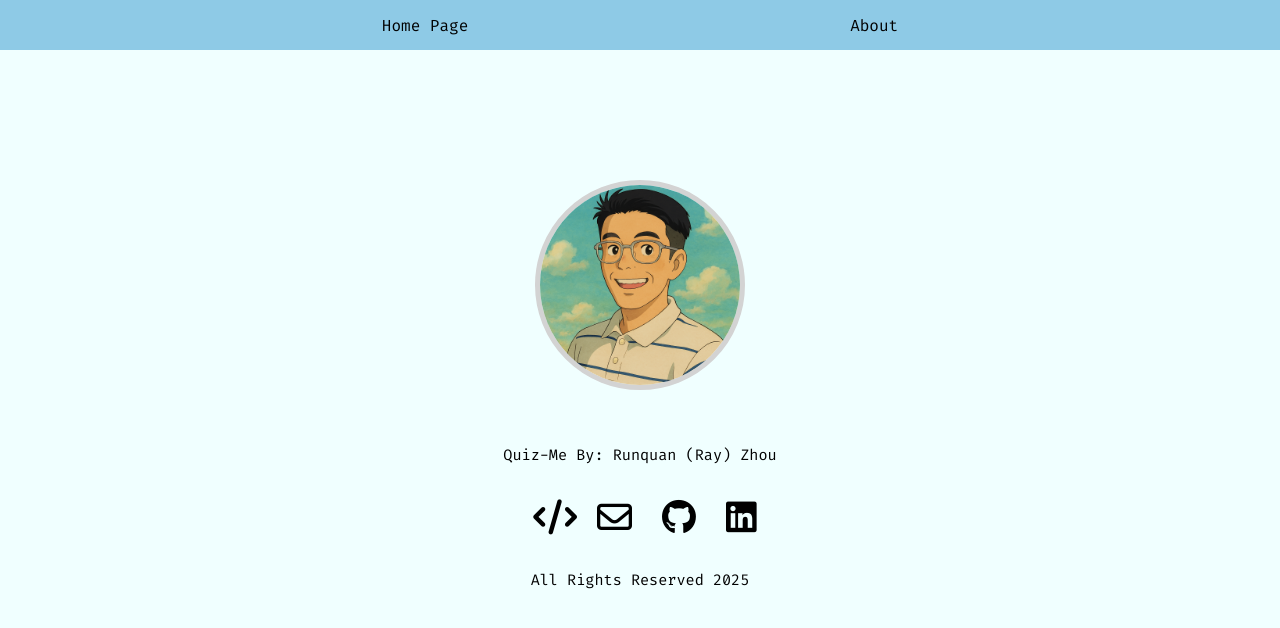
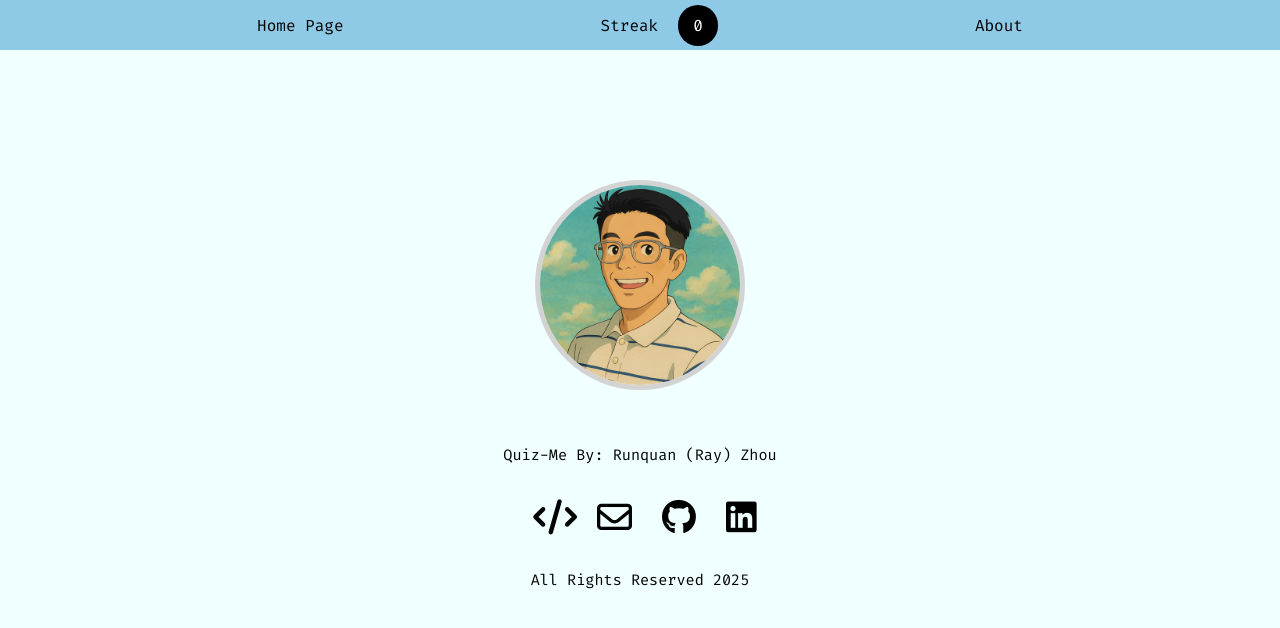
Before and after one commit to runquan-ray-zhou/quiz-me, a React (Vite) app: page /about in a window 1280 px wide. Shown: the top 628 px of the page. Built offline with nearby package versions, Linux system fonts and the light colour scheme.

Commit message:
add answer streak counter

```diff
--- a/src/App.css
+++ b/src/App.css
@@ -34,7 +34,8 @@ header {
   z-index: 10;
 }
 
-.play__button {
+.play__button,
+.Question__play-button {
   border: none;
   background: black;
   padding: 15px 20px 15px 20px;
@@ -72,7 +73,19 @@ select {
   text-align: center;
 }
 
-.answer {
+.Question__category {
+  font-weight: bold;
+  font-size: 1.4em;
+  margin: 10px 0px;
+}
+
+.Question__question,
+.Question__answer-prompt {
+  font-size: 0.95em;
+  margin: 10px 0px;
+}
+
+.Question__correct-answer {
   color: white;
   width: auto;
   margin: 10px 10px;
@@ -83,7 +96,7 @@ select {
   font-size: clamp(0.95em, 1vw + 0.125em, 1em);
 }
 
-.answer__choices {
+.Question__answer-choices {
   text-wrap: auto;
   display: block;
   width: auto;
@@ -123,3 +136,16 @@ iframe {
   width: 100%;
   height: 100%;
 }
+
+.Header__streak {
+  margin-right: 20px;
+}
+
+.Header__streak-count {
+  border: none;
+  background: black;
+  padding: 10px 15px 10px 15px;
+  color: white;
+  border-radius: 25px;
+  margin: 10px 0px;
+}
--- a/src/App.jsx
+++ b/src/App.jsx
@@ -11,6 +11,7 @@ function App() {
   const [triviaCategory, setCategory] = useState("");
   const [triviaDifficulty, setDifficulty] = useState("");
   const [triviaType, setType] = useState("");
+  const [count, setCount] = useState(0);
 
   const BASE_URL = `https://opentdb.com/api.php?amount=1&category=${triviaCategory}&difficulty=${triviaDifficulty}&type=${triviaType}`;
 
@@ -18,7 +19,7 @@ function App() {
     <div className="App.css">
       <main>
         <Router>
-          <Header />
+          <Header count={count} />
           <Routes>
             <Route path="/" element={<Login />} />
             <Route path="/about" element={<About />} />
@@ -32,7 +33,12 @@ function App() {
                 />
               }
             />
-            <Route path="/question" element={<TriviaGame url={BASE_URL} />} />
+            <Route
+              path="/question"
+              element={
+                <TriviaGame url={BASE_URL} setCount={setCount} count={count} />
+              }
+            />
           </Routes>
         </Router>
       </main>
--- a/src/Components/About.css
+++ b/src/Components/About.css
@@ -40,6 +40,7 @@
 }
 
 .About .About__img:hover {
+  cursor: pointer;
   border: 5px solid #1d3557;
 }
 
--- a/src/Components/Header.jsx
+++ b/src/Components/Header.jsx
@@ -1,11 +1,15 @@
 import { Link } from "react-router-dom";
 
-export default function Header() {
+export default function Header({ count }) {
   return (
-    <header>
+    <header className="Header">
       <Link to="/">
         <span>Home Page</span>
       </Link>
+      <div>
+        <span className="Header__streak">Streak</span>
+        <span className="Header__streak-count">{count}</span>
+      </div>
       <Link to="/about">
         <span>About</span>
       </Link>
--- a/src/Components/Question.jsx
+++ b/src/Components/Question.jsx
@@ -1,6 +1,6 @@
 import { useState } from "react";
 import { Link } from "react-router-dom";
-export default function Question({ question }) {
+export default function Question({ question, setCount, count }) {
   const [answer, setAnswer] = useState("");
   const [correctShow, setCorrectShow] = useState("none");
   const [wrongShow, setWrongShow] = useState("none");
@@ -20,6 +20,7 @@ export default function Question({ question }) {
       setWrongShow("none");
       setHide("none");
       setDisplay("block");
+      setCount(count + 1);
     } else {
       e.target.style.color = "white";
       e.target.style.background = "red";
@@ -27,6 +28,7 @@ export default function Question({ question }) {
       e.target.style.border = "none";
       setAnswer("Try Again!");
       setWrongShow("block");
+      setCount(0);
     }
   }
 
@@ -45,34 +47,31 @@ export default function Question({ question }) {
 
   return (
     <div className="Question">
-      <p
-        style={{
-          fontWeight: "bold",
-          fontSize: "1.4em",
-          margin: "10px 0px",
-        }}
-      >
+      <p className="Question__category">
         {formatCategory(decodeHtmlEntities(question.category))}
       </p>
-      <p style={{ fontSize: "0.95em", margin: "10px 0px" }}>
+      <p className="Question__question">
         {decodeHtmlEntities(question.question)}
       </p>
-      <p className="answer" style={{ display: display }}>
+      <p className="Question__correct-answer" style={{ display: display }}>
         {decodeHtmlEntities(correct)}
       </p>
       {choices.map((choice, i) => (
         <input
           style={{ display: hide }}
-          className="answer__choices"
+          className="Question__answer-choices"
           type="button"
           key={i}
           onClick={handleClick}
           value={decodeHtmlEntities(choice)}
         />
       ))}
-      <p style={{ fontSize: "0.95em", margin: "10px 0px" }}>{answer}</p>
+      <p className="Question__answer-prompt">{answer}</p>
       <Link to="/form">
-        <button className="play__button" style={{ display: correctShow }}>
+        <button
+          className="Question__play-button"
+          style={{ display: correctShow }}
+        >
           Get New Question
         </button>
       </Link>
--- a/src/Components/TriviaGame.jsx
+++ b/src/Components/TriviaGame.jsx
@@ -1,7 +1,7 @@
 import { useEffect, useState } from "react";
 import Question from "./Question";
 
-export default function TriviaGame({ url }) {
+export default function TriviaGame({ url, setCount, count }) {
   const [trivia, setTrivia] = useState([]);
   const [questions, setQuestions] = useState([]);
 
@@ -21,7 +21,12 @@ export default function TriviaGame({ url }) {
     <div>
       <div>
         {questions.map((question, i) => (
-          <Question key={i} question={question} />
+          <Question
+            key={i}
+            question={question}
+            setCount={setCount}
+            count={count}
+          />
         ))}
       </div>
     </div>
```
